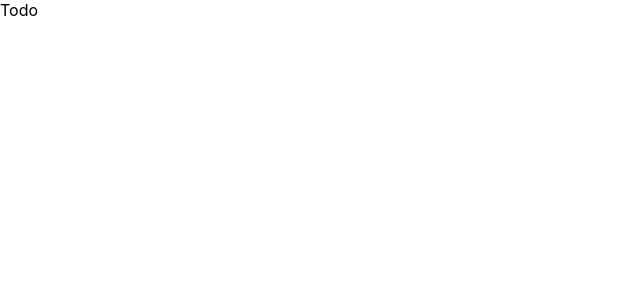
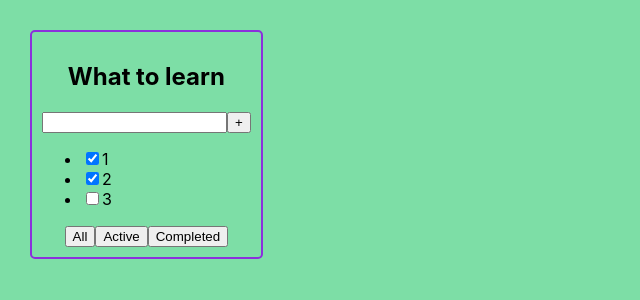
Before and after one commit to igor-minaev/todolist-repeat, a React (Create React App) app: page / in a window 1280 px wide. Shown: the top 300 px of the page, without its empty margins (0-640 px from the left). Built offline with nearby package versions, Linux system fonts and the light colour scheme.

Commit message:
create component Todolist

```diff
--- a/src/App.css
+++ b/src/App.css
@@ -8,3 +8,15 @@
 .App > div {
     margin-right: 50px;
 }
+
+.todolist{
+    height: max-content;
+    padding: 10px;
+    border: 2px solid #8b2fdc;
+    border-radius: 5px;
+    text-align: center;
+}
+
+.list{
+    text-align: left;
+}
--- a/src/App.tsx
+++ b/src/App.tsx
@@ -1,9 +1,12 @@
 import React from 'react';
 import './App.css';
+import {Todolist} from './components/Todolist';
 
 
 function App() {
-    return <div>Todo</div>
+    return <div className="App">
+        <Todolist/>
+    </div>
 }
 
 export default App;
--- /dev/null
+++ b/src/components/Todolist.tsx
@@ -0,0 +1,32 @@
+import React from 'react';
+
+export const Todolist = () => {
+    return (
+        <div className='todolist'>
+            <h2>What to learn</h2>
+            <div>
+                <input/>
+                <button>+</button>
+            </div>
+            <ul className='list'>
+                <li>
+                    <input type="checkbox" checked={true}/>
+                    <span>1</span>
+                </li>
+                <li>
+                    <input type="checkbox" checked={true}/>
+                    <span>2</span>
+                </li>
+                <li>
+                    <input type="checkbox" checked={false}/>
+                    <span>3</span>
+                </li>
+            </ul>
+            <div>
+                <button>All</button>
+                <button>Active</button>
+                <button>Completed</button>
+            </div>
+        </div>
+    );
+};
```
